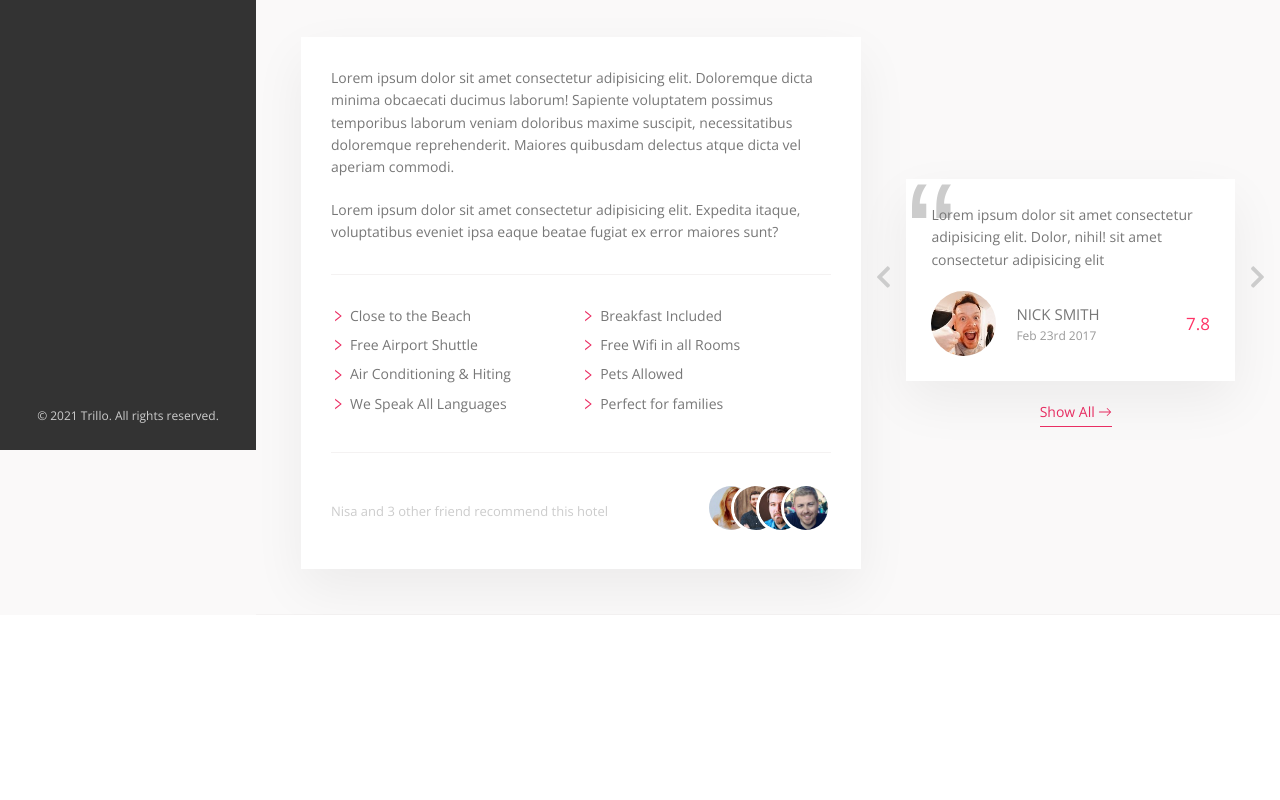
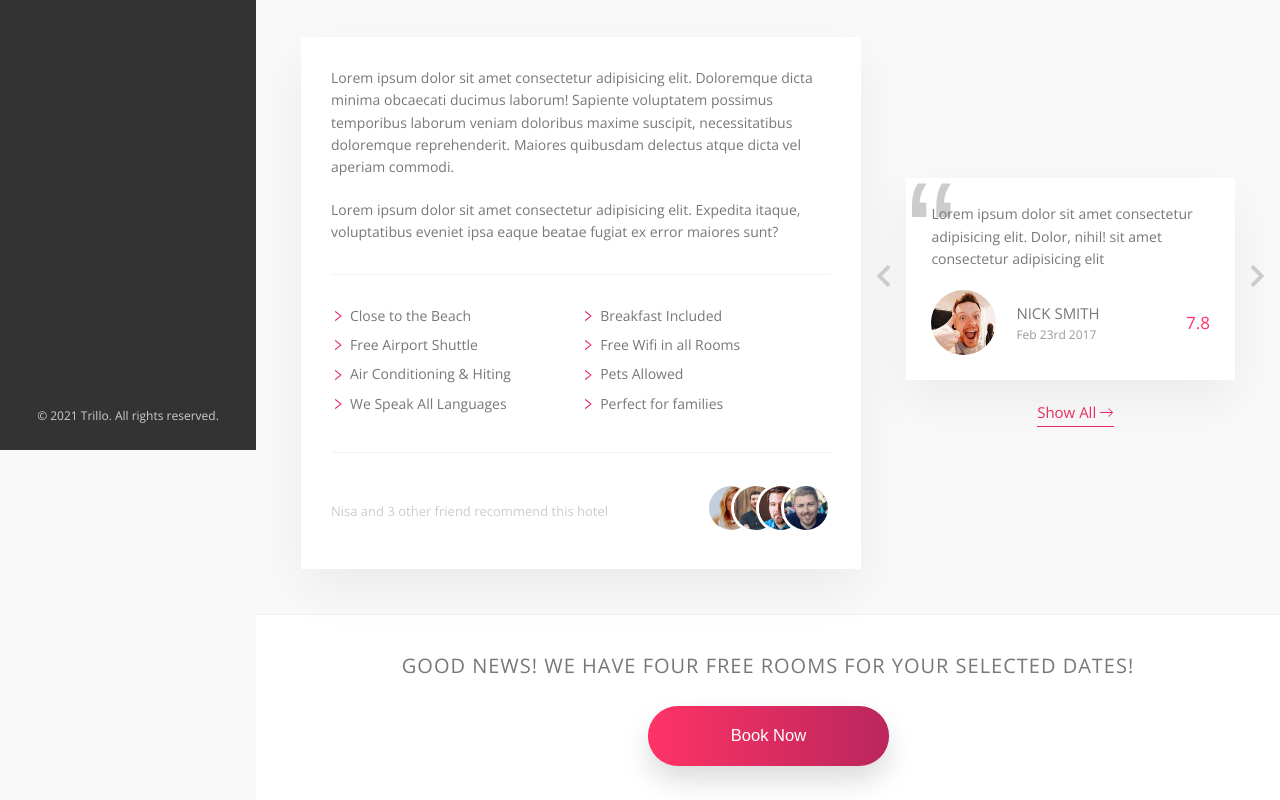
Before and after one commit to farhanahmedhasan/02-trillio, a React (Create React App) app: page / in a window 1280 px wide. Shown: the part 350-1150 px from the top of the page. Before the commit the page ends 965 px from the top, so only its background shows below. Built offline with nearby package versions, Linux system fonts and the light colour scheme.

Commit message:
Added Call to Action Section

```diff
--- /dev/null
+++ b/src/components/Cta.js
@@ -0,0 +1,17 @@
+import React from 'react';
+
+import '../styles/components/_cta.scss';
+
+const Cta = () => {
+  return (
+    <div className='cta'>
+      <h2 className='cta__title'>Good News! We have four free rooms for your selected dates!</h2>
+      <button className='btn btn--cta btn--pulsateDirect'>
+        <span className='btn--cta__visible'>Book Now</span>
+        <span className='btn--cta__invisible'>Only 4 rooms left</span>
+      </button>
+    </div>
+  );
+};
+
+export default Cta;
--- a/src/components/Hotel.js
+++ b/src/components/Hotel.js
@@ -9,6 +9,7 @@ import { FiMapPin } from 'react-icons/fi';
 import '../styles/components/_hotel.scss';
 
 import Detail from './Detail';
+import Cta from './Cta';
 
 const Hotel = () => {
   return (
@@ -50,6 +51,7 @@ const Hotel = () => {
       </div>
 
       <Detail />
+      <Cta />
     </main>
   );
 };
--- a/src/styles/components/_button.scss
+++ b/src/styles/components/_button.scss
@@ -6,6 +6,8 @@
   font-size: inherit;
   transition: all 0.3s ease-in-out;
   text-decoration: none;
+  font-weight: 300;
+  font-size: 1.5rem;
 
   &:focus {
     outline: none;
@@ -34,6 +36,50 @@
   &--animatedPulsate:hover {
     animation: pulsate 1s infinite;
   }
+
+  &--pulsateDirect {
+    animation: pulsate 1s infinite;
+  }
+
+  //Special Button Hover
+  &--cta {
+    font-size: inherit;
+    border-radius: 10rem;
+    background-image: linear-gradient(to right, var(--color-primary-light), var(--color-primary-dark));
+    color: var(--color-white);
+    position: relative;
+    overflow: hidden;
+
+    & > * {
+      display: inline-block;
+      transition: all 0.3s ease-in-out;
+      width: 100%;
+      height: 100%;
+    }
+
+    &__visible {
+      padding: 2rem 8rem;
+    }
+
+    &__invisible {
+      padding: 2rem 0;
+      position: absolute;
+      top: -100%;
+      left: 0%;
+    }
+
+    &:hover {
+      background-image: linear-gradient(to left, var(--color-primary-light), var(--color-primary-dark));
+    }
+
+    &:hover &__invisible {
+      top: 0%;
+    }
+
+    &:hover &__visible {
+      transform: translateY(100%);
+    }
+  }
 }
 
 @keyframes pulsate {
--- /dev/null
+++ b/src/styles/components/_cta.scss
@@ -0,0 +1,12 @@
+.cta {
+  padding: 3.5rem;
+  text-align: center;
+
+  &__title {
+    font-weight: 300;
+    font-size: 2rem;
+    text-transform: uppercase;
+    margin-bottom: 2.5rem;
+    letter-spacing: 1px;
+  }
+}
```
